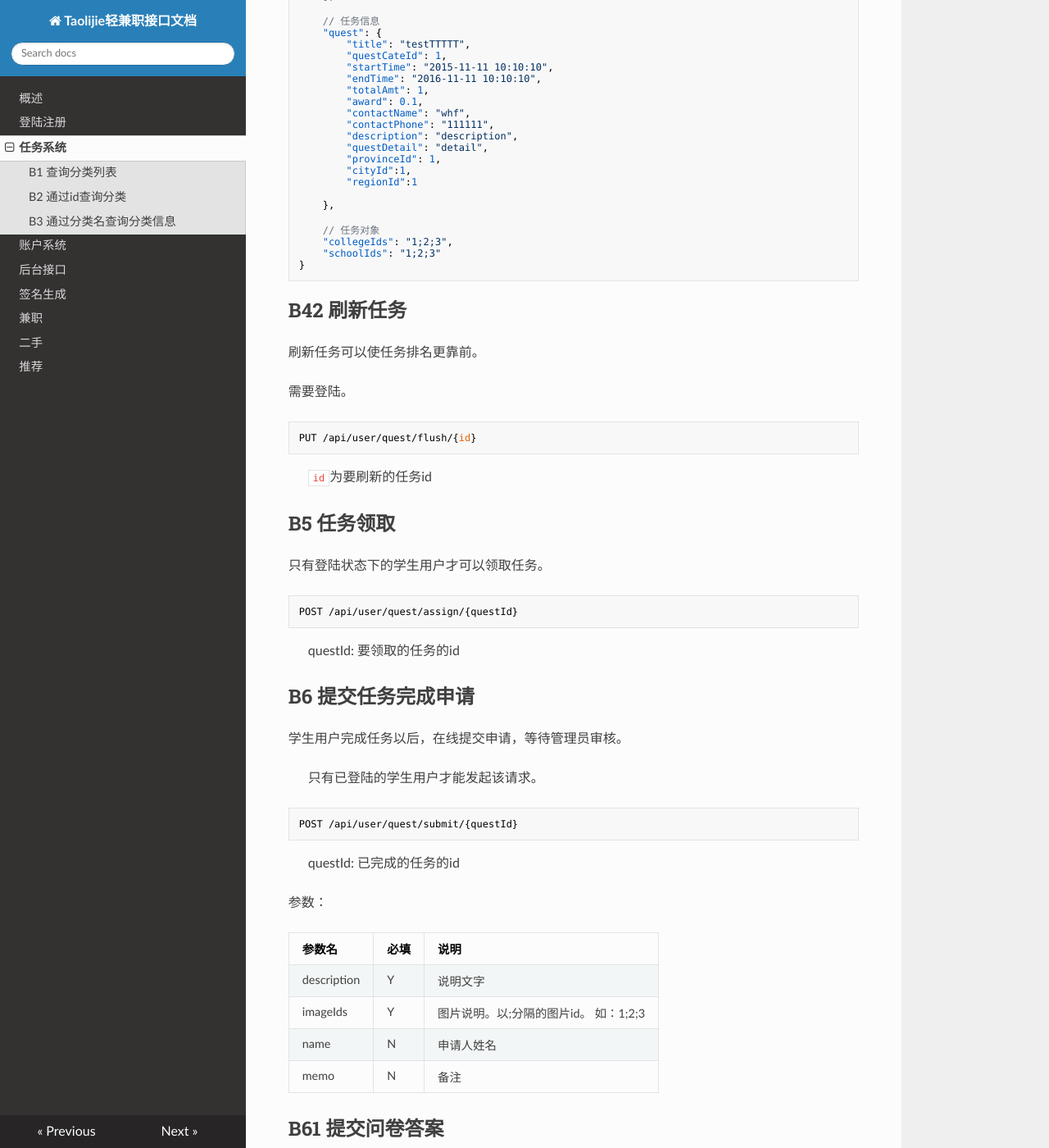
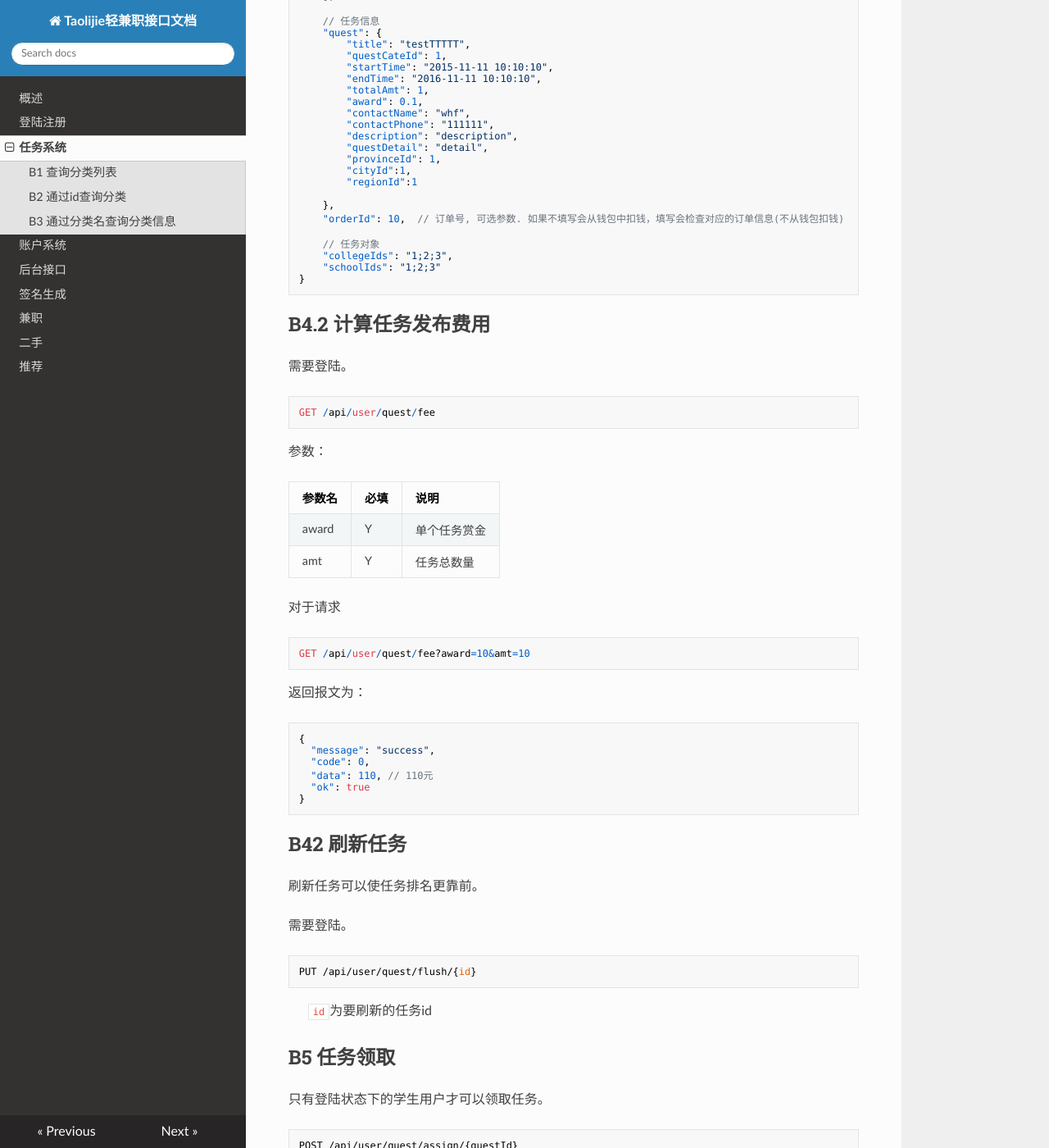
Before and after one commit to wanghongfei/tlj-quest-docs, an MkDocs documentation site: the page built from docs/quest.md, in a window 1280 px wide and 1400 px high, scrolled down 4499 px. Shown: the whole window at 82% size. Built offline with MkDocs 1.6.1, drawn with Linux system fonts in a browser that asks for light colours; nearby versions of some CDN libraries; old or Windows-style settings are respelled for this version of MkDocs; some of the changed text lies outside the part shown.

Commit message:
添加任务计算接口

````diff
--- a/docs/quest.md
+++ b/docs/quest.md
@@ -153,7 +153,7 @@ POST /api/user/quest
 
 从`couponTitle`到`couponAmt`为卡券信息，**如果需要发布卡券则这些参数全部必填(logo可以不填)**，如果不需要卡券则不需要填写。
 
-## B41 商家发布答题、问卷任务
+## B4.1 商家发布答题、问卷任务
 
 ```
 POST /api/user/quest/question
@@ -224,10 +224,45 @@ POST /api/user/quest/question
         "regionId":1
 
     },
+  	"orderId": 10,  // 订单号, 可选参数. 如果不填写会从钱包中扣钱，填写会检查对应的订单信息(不从钱包扣钱)
 
   	// 任务对象
     "collegeIds": "1;2;3",
     "schoolIds": "1;2;3"
+}
+```
+
+
+
+## B4.2 计算任务发布费用
+
+需要登陆。
+
+```
+GET /api/user/quest/fee
+```
+
+参数：
+
+| 参数名   | 必填   | 说明     |
+| ----- | ---- | ------ |
+| award | Y    | 单个任务赏金 |
+| amt   | Y    | 任务总数量  |
+
+对于请求
+
+```
+GET /api/user/quest/fee?award=10&amt=10
+```
+
+返回报文为：
+
+``` json
+{
+  "message": "success",
+  "code": 0,
+  "data": 110, // 110元
+  "ok": true
 }
 ```
 
--- a/index.html
+++ b/index.html
@@ -166,7 +166,7 @@
 <p>王鸿飞(后端): brucewhf^gmail.com</p>
 <p>王富诚(前端): wangfucheng56^gmail.com</p>
 <blockquote>
-<p>最后更新时间: 2015-10-28</p>
+<p>最后更新时间: 2015-10-30</p>
 </blockquote>
 <h1 id="_2">身份认证</h1>
 <h2 id="token">Token</h2>
@@ -507,5 +507,5 @@ App-Token: WEFEIASIWEdfrilkzxcv
 
 <!--
 MkDocs version : 0.14.0
-Build Date UTC : 2015-10-30 10:42:27.145525
+Build Date UTC : 2015-10-30 12:54:07.539138
 -->
````
Also changed, not shown: docs/index.md (+1 -1 lines), docs/reco.md (+12 -10 lines), 3 other files.
